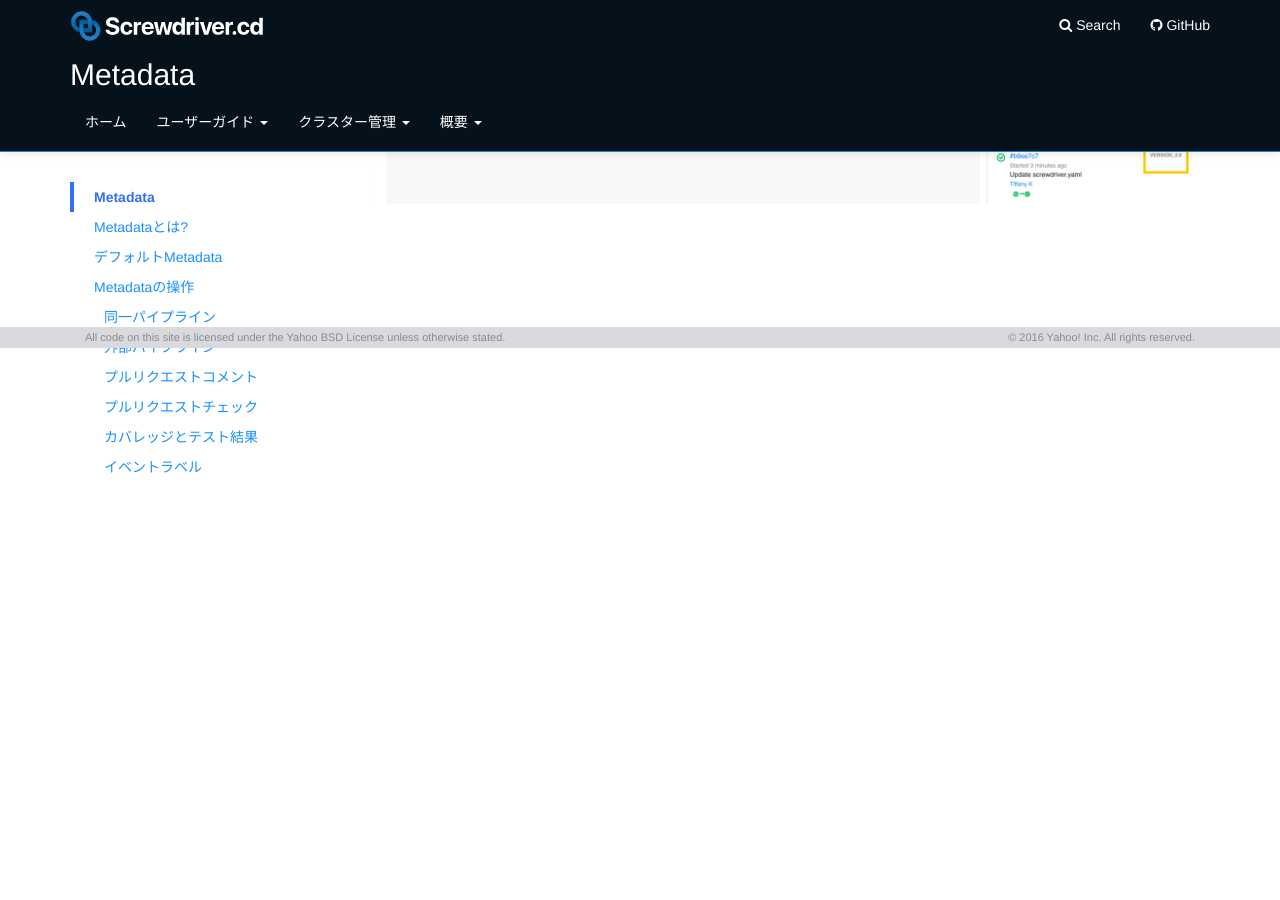
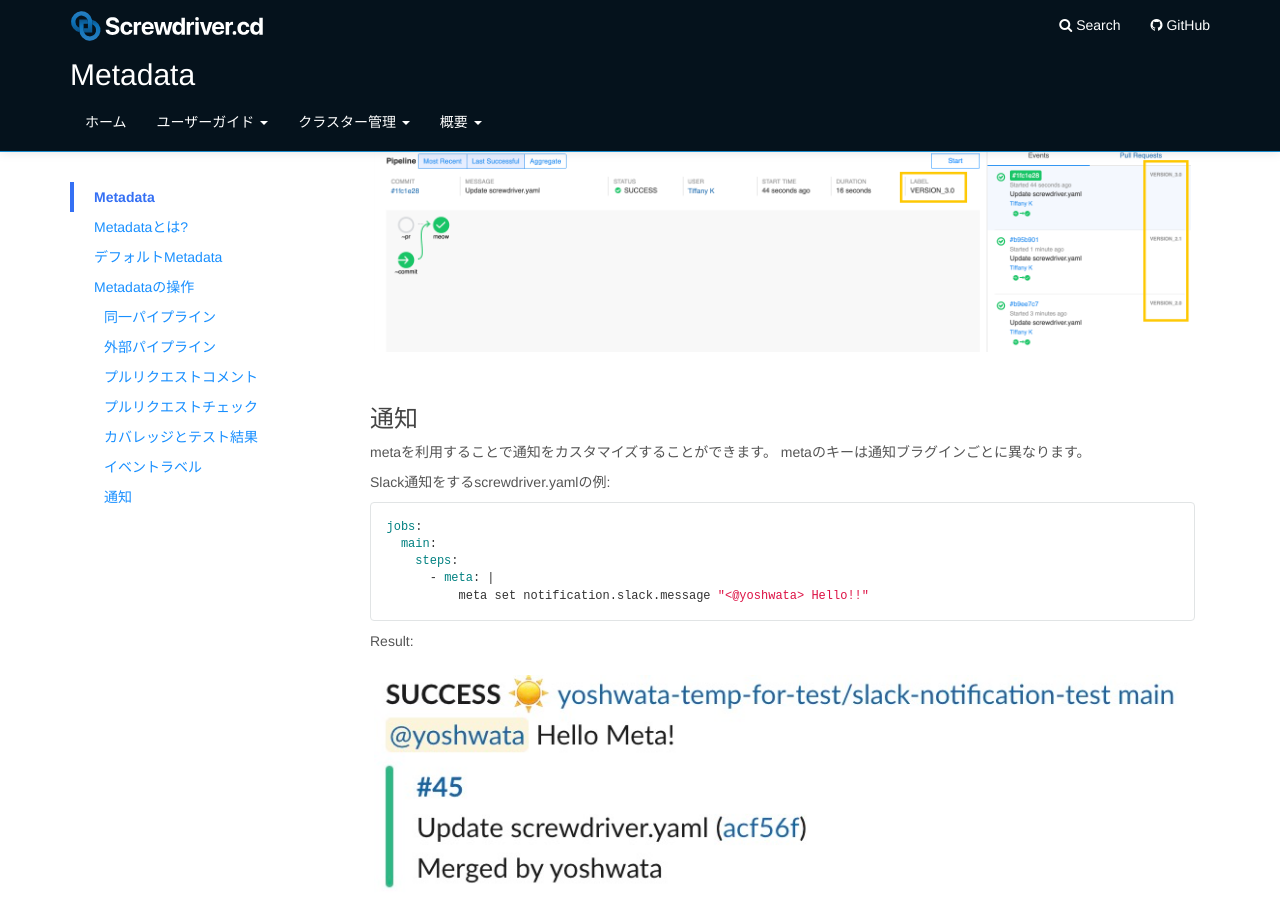
Before and after one commit to screwdriver-cd/guide, a Jekyll site: the page built from docs/ja/user-guide/metadata.md, in a window 1280 px wide and 900 px high, scrolled down 4653 px. Built offline with Jekyll 4.4.1, drawn with Linux system fonts in a browser that asks for light colours; some of the changed text lies outside the part shown.

Commit message:
fix: Update Japanese translation (#314)

````diff
--- a/docs/_data/menu_ja.yml
+++ b/docs/_data/menu_ja.yml
@@ -28,6 +28,8 @@
           url: "/ja/user-guide/configuration/settings"
         - title: "ソースパス"
           url: "/ja/user-guide/configuration/sourcePaths"
+        - title: "ソースディレクトリ"
+          url: "/ja/user-guide/configuration/sourceDirectory"
         - title: "パイプラインの親子設定(External config)"
           url: "/ja/user-guide/configuration/externalConfig"
         - title: "ビルドキャッシュ"
@@ -58,6 +60,8 @@
       url: "/ja/cluster-management/kubernetes"
     - title: "Kubernetes Helm Chartを利用してScrewdriverを構築"
       url: "/ja/cluster-management/helm"
+    - title: "依存関係"
+      url: "/ja/cluster-management/dependencies"
     - title: "FAQ"
       url: "/ja/cluster-management/FAQ"
 - title: "概要"
--- a/docs/ja/user-guide/metadata.md
+++ b/docs/ja/user-guide/metadata.md
@@ -24,6 +24,8 @@ toc:
   url: "#カバレッジとテスト結果"
 - title: <span class="menu-indent">イベントラベル</span>
   url: "#イベントラベル"
+- title: <span class="menu-indent">通知</span>
+  url: "#通知"
 ---
 
 # Metadata
@@ -49,6 +51,10 @@ Screwdriver.cdはデフォルトでMetadataに以下のキーを設定してい
 | commit.message | コミットメッセージ |
 | commit.url | コミットへのURL |
 | commit.changedFiles | カンマ区切りの変更ファイルリスト<br>**注意**: UIから新たにイベントを開始した場合はコミットでトリガーされたことにならないので、この値は空になります |
+| sd.tag.name | タグ名 |
+| sd.release.id | リリースID |
+| sd.release.name | リリース名 |
+| sd.release.author | リリース |
 
 ## Metadataの操作
 
@@ -196,3 +202,20 @@ jobs:
 
 結果:
 ![Label](./../../user-guide/assets/label-meta.png)
+
+### 通知
+
+metaを利用することで通知をカスタマイズすることができます。
+metaのキーは通知ブラグインごとに異なります。
+
+Slack通知をするscrewdriver.yamlの例:
+```yaml
+jobs:
+  main:
+    steps:
+      - meta: |
+          meta set notification.slack.message "<@yoshwata> Hello!!"
+```
+
+Result:
+![notification-meta](./../../user-guide/assets/notification-meta.png)
````
Also changed, not shown: docs/ja/cluster-management/dependencies.md (added, +35 -0 lines), docs/ja/user-guide/FAQ.md (+4 -5 lines), docs/ja/user-guide/configuration/settings.md (+2 -0 lines), docs/ja/user-guide/configuration/sourceDirectory.md (added, +53 -0 lines), docs/ja/user-guide/configuration/workflow.md (+8 -1 lines), docs/ja/user-guide/environment-variables.md (+2 -0 lines).
